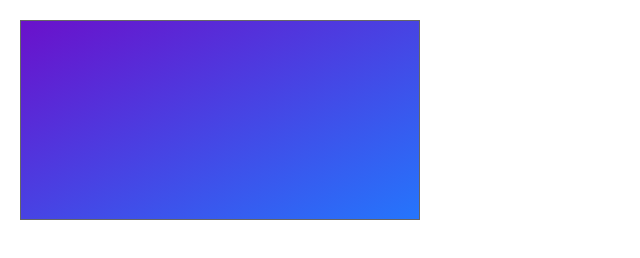
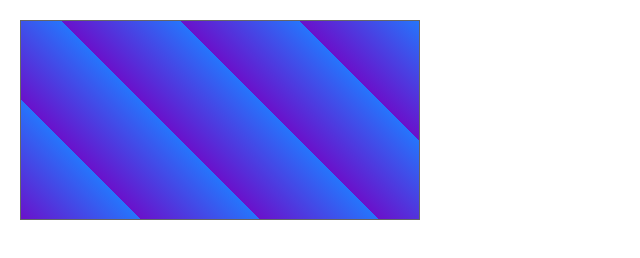
Before and after one commit to SK6595/html_css_self-learning, a plain HTML site: page html/gradient.html in a window 1280 px wide. Shown: the whole page, without its empty margins (0-640 px from the left). Drawn offline with Linux system fonts and the light colour scheme; some packages are replaced by stand-ins of ours.

Commit message:
「グラデーションプロパティ」学習完了

```diff
--- a/html/gradient.html
+++ b/html/gradient.html
@@ -14,11 +14,14 @@
         width: 400px;
         height: 200px;
         border: 1px solid #666;
-        background: linear-gradient(
-          to bottom right, /*下と右に向かってグラデーションするので、左上から右下に向かってグラデーションする。*/
-          #6a11cb,
-          #2575fc
+        /*background: linear-gradient(
+          to top left,
+          #6a11cb 20%,
+          #2575fc 50%,
+          #fff 80%
         );
+        */
+        background: repeating-linear-gradient(45deg, #6a11cb, #2575fc 20%); /*repeatingなので、もう一度戻って、もう一度グラデーションして、また戻って、またグラデーションしてということを繰り返していく。*/
       }
     </style>
   </head>
```
